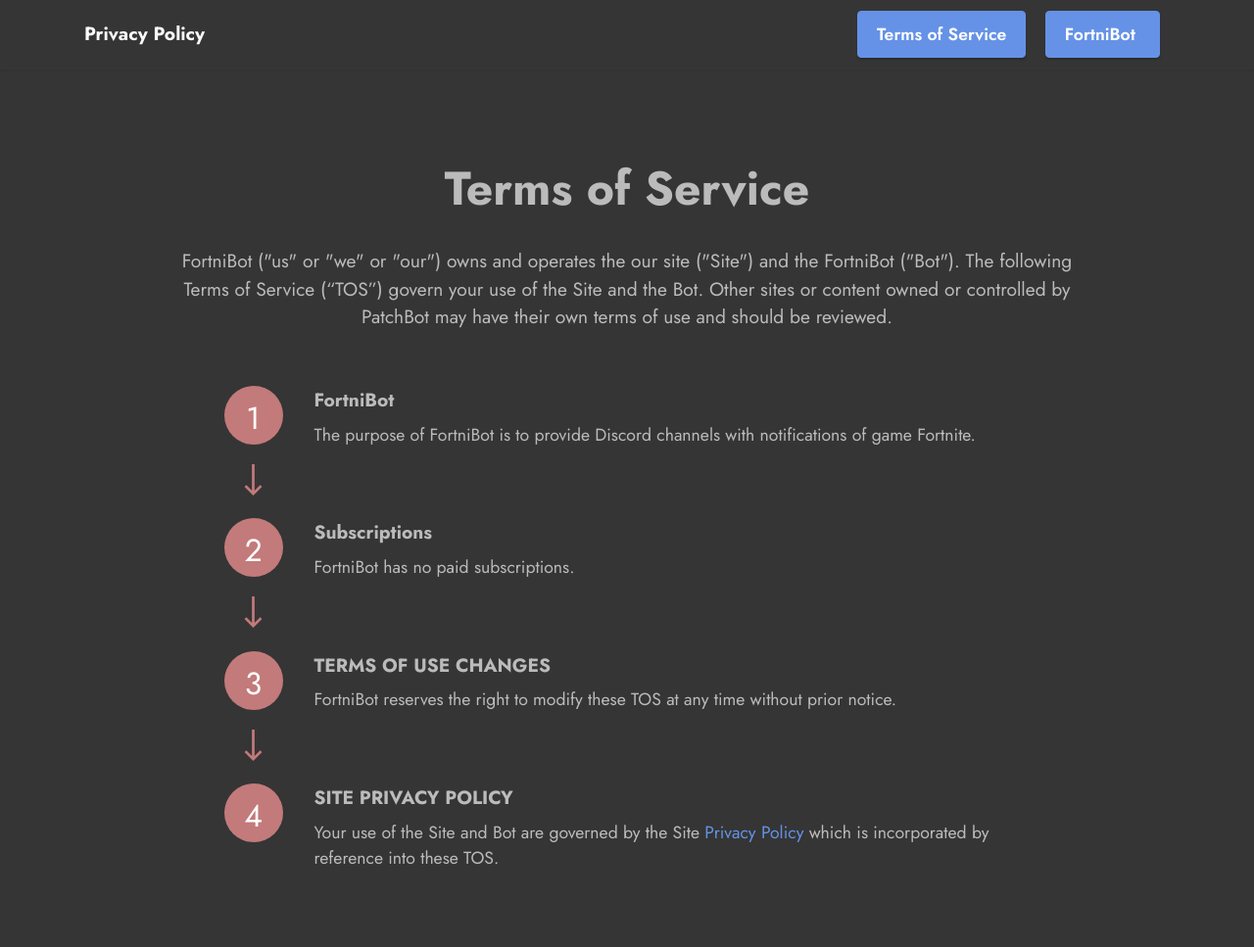
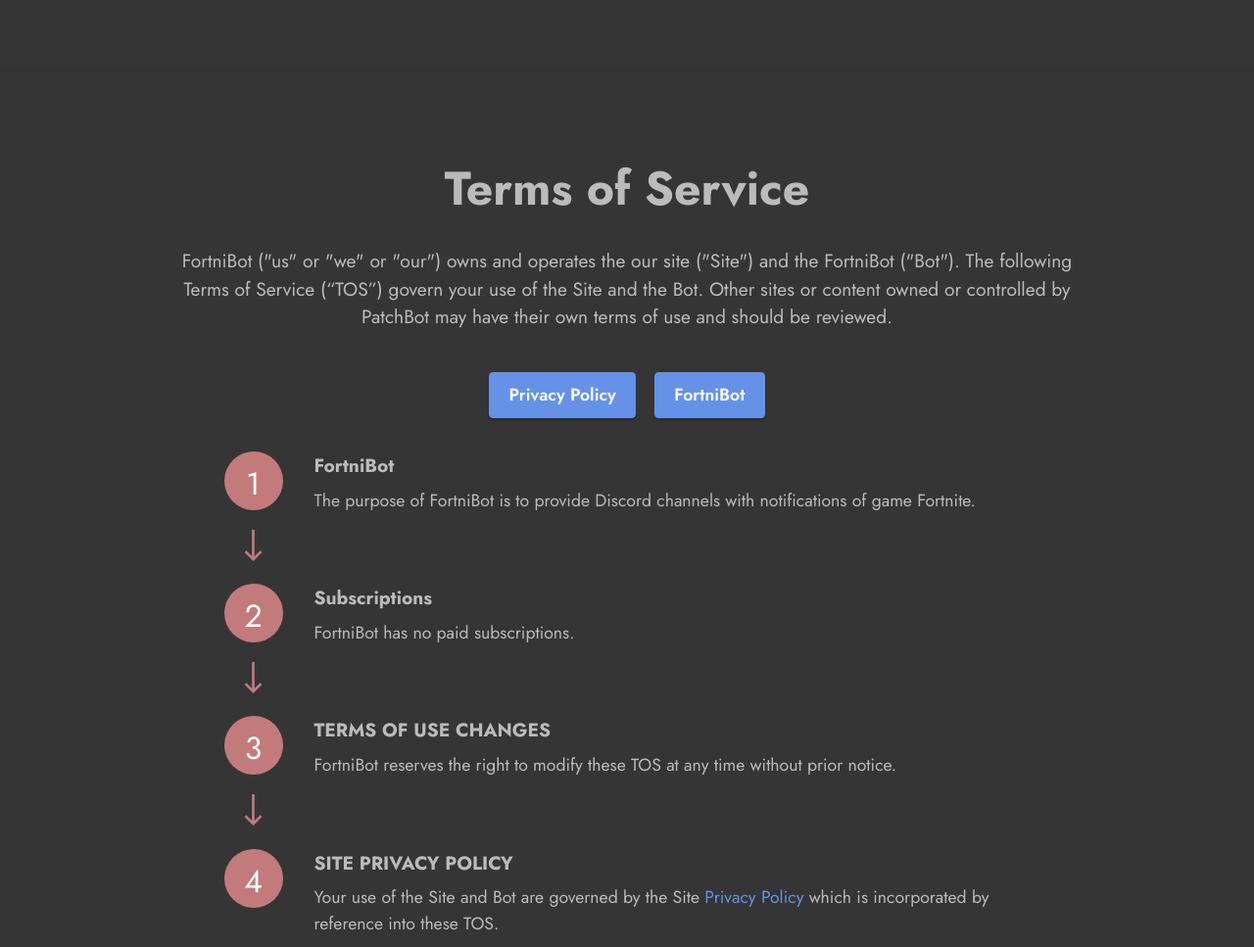
Before and after one commit to jakubofc/fortnibotweb, a plain HTML site: page page2.html in a window 1280 px wide. Shown: the top 967 px of the page at 98% size. Drawn offline with Linux system fonts and the light colour scheme; files whose address does not match are found by name.

Commit message:
Update page2.html

```diff
--- a/page2.html
+++ b/page2.html
@@ -39,7 +39,7 @@
         <div class="container">
             <div class="navbar-brand">
 
-                <span class="navbar-caption-wrap"><a class="navbar-caption text-white text-primary display-7" href="page2.html#top">Privacy Policy</a></span>
+                <span class="navbar-caption-wrap"><a class="navbar-caption text-white text-primary display-7" href="PrivacyPolicy.html#top"></a></span>
             </div>
             <button class="navbar-toggler" type="button" data-toggle="collapse" data-bs-toggle="collapse" data-target="#navbarSupportedContent" data-bs-target="#navbarSupportedContent" aria-controls="navbarNavAltMarkup" aria-expanded="false" aria-label="Toggle navigation">
                 <div class="hamburger">
@@ -50,12 +50,12 @@
                 </div>
             </button>
             <div class="collapse navbar-collapse" id="navbarSupportedContent">
-                <ul class="navbar-nav nav-dropdown" data-app-modern-menu="true"><li class="nav-item"><a class="nav-link link text-white text-primary display-4" href="#top"></a></li><li class="nav-item"><a class="nav-link link text-white text-primary display-4" href="index.html#features19-a"></a></li>
+                <ul class="navbar-nav nav-dropdown nav-right" data-app-modern-menu="true"><li class="nav-item"><a class="nav-link link text-white text-primary display-4" href="#top"></a></li><li class="nav-item"><a class="nav-link link text-white text-primary display-4" href="index.html#features19-a"></a></li>
                     <li class="nav-item"><a class="nav-link link text-white text-primary display-4" href="index.html#features20-4"></a></li>
                     <li class="nav-item"><a class="nav-link link text-white text-primary display-4" href="index.html#features10-5"></a>
                     </li></ul>
 
-                <div class="navbar-buttons mbr-section-btn"><a class="btn btn-primary display-4" href="PrivacyPolicy.html#top" target="_blank">Terms of Service<br></a> <a class="btn btn-primary display-4" href="fortnibot.html#top" target="_blank">FortniBot&nbsp;</a></div>
+
             </div>
         </div>
     </nav>
@@ -74,7 +74,7 @@
                             <strong>Terms of Service</strong></h4>
                         <p class="mbr-text mbr-fonts-style mb-4 display-7">
                             FortniBot ("us" or "we" or "our") owns and operates the our site ("Site") and the FortniBot ("Bot"). The following Terms of Service (“TOS”) govern your use of the Site and the Bot. Other sites or content owned or controlled by PatchBot may have their own terms of use and should be reviewed.</p>
-
+                        <div class="mbr-section-btn"><a class="btn btn-primary display-4" href="PrivacyPolicy.html#top" target="_blank">Privacy Policy</a> <a class="btn btn-primary display-4" href="fortnibot.html#top" target="_blank">FortniBot</a></div>
                     </div>
                 </div>
             </div>
@@ -150,7 +150,7 @@
                         </h4>
                         <p class="mbr-text mbr-fonts-style mb-2 display-4">
                             We will reply as soon as possible</p>
-                        <h5 class="link mbr-fonts-style display-7"><a href="mailto:jakubkacprzak1234567@gmail.com" class="text-primary">Send us an
+                        <h5 class="link mbr-fonts-style display-7"><a href="mailto:fortnibot70@gmail.com" class="text-primary">Send us an
                                 email</a>
                         </h5>
                     </div>
```
